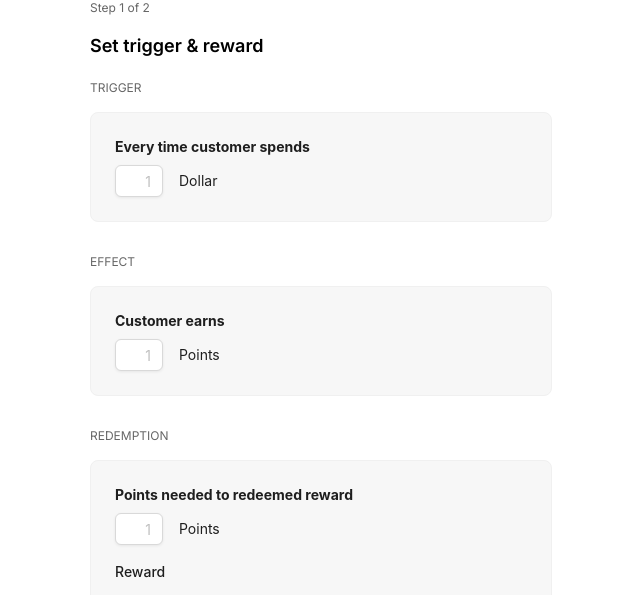
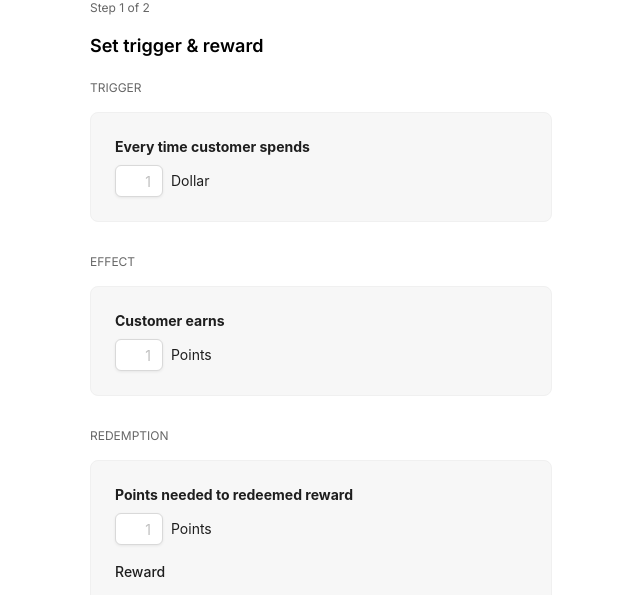
Before and after one commit to unegbuclinton/clamp-landing-page, a Next.js app: page /createCampaign/createCampaignSteps/CreateCampaignTwo in a window 1280 px wide. Shown: the top 595 px of the page, without its empty margins (319-959 px from the left). Built offline with nearby package versions, Linux system fonts and the light colour scheme.

Commit message:
add unit values

```diff
--- a/src/pages/createCampaign/createCampaignSteps/CreateCampaignTwo.tsx
+++ b/src/pages/createCampaign/createCampaignSteps/CreateCampaignTwo.tsx
@@ -36,7 +36,7 @@ const CreateCampaignTwo: React.FC<campaignStepTwo> = () => {
         {/* Trigger */}
 
         <InfoCard label="TRIGGER" description="Every time customer spends">
-          <div className="flex items-center gap-2">
+          <div className="flex items-center">
             <Form.Item
               className="m-0"
               name={"campaignTrigger"}
@@ -53,7 +53,7 @@ const CreateCampaignTwo: React.FC<campaignStepTwo> = () => {
 
         {/* Effect */}
         <InfoCard label="EFFECT" description="Customer earns">
-          <div className="flex items-center gap-2">
+          <div className="flex items-center">
             <Form.Item
               className="m-0"
               name={"campaignEarnings"}
@@ -74,7 +74,7 @@ const CreateCampaignTwo: React.FC<campaignStepTwo> = () => {
           label="REDEMPTION"
           description="Points needed to redeemed reward"
         >
-          <div className="flex items-center gap-2">
+          <div className="flex items-center">
             <Form.Item
               className="m-0"
               rules={[{ required: true, message: "Add points for redeeming!" }]}
```
